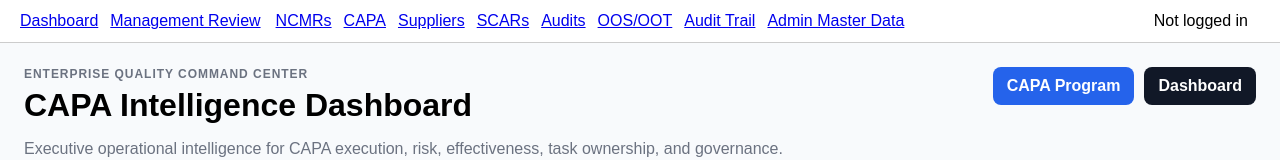
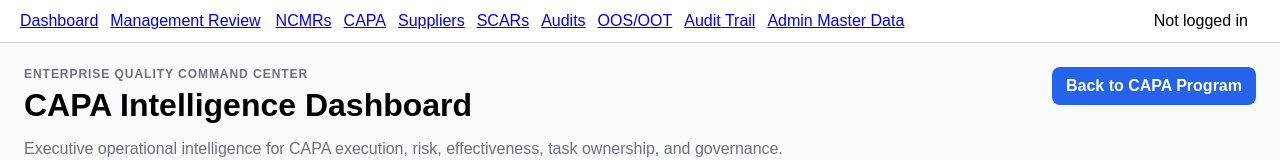
Before and after one commit to Markatcholi/Qualiflow6, a Next.js app: page /capa/intelligence in a window 1280 px wide. Shown: the top 160 px of the page. Built offline with nearby package versions, Linux system fonts and the light colour scheme; no server answers; the database is empty.

Commit message:
Update page.tsx
Signed-off-by: Assih Atcholi <markatcholi918@gmail.com>

```diff
--- a/app/capa/intelligence/page.tsx
+++ b/app/capa/intelligence/page.tsx
@@ -154,30 +154,15 @@ export default function CapaIntelligenceDashboardPage() {
           </p>
         </div>
 
-        <div
+        <Link
+          href="/capa"
           style={{
-            display: "flex",
-            gap: "10px",
-            flexWrap: "wrap",
+            ...darkButtonStyle,
+            background: "#2563eb",
           }}
         >
-          <Link
-            href="/capa"
-            style={{
-              ...darkButtonStyle,
-              background: "#2563eb",
-            }}
-          >
-            CAPA Program
-          </Link>
-
-          <Link
-            href="/dashboard"
-            style={darkButtonStyle}
-          >
-            Dashboard
-          </Link>
-        </div>
+          Back to CAPA Program
+        </Link>
       </header>
 
       <section style={kpiGridStyle}>
```
